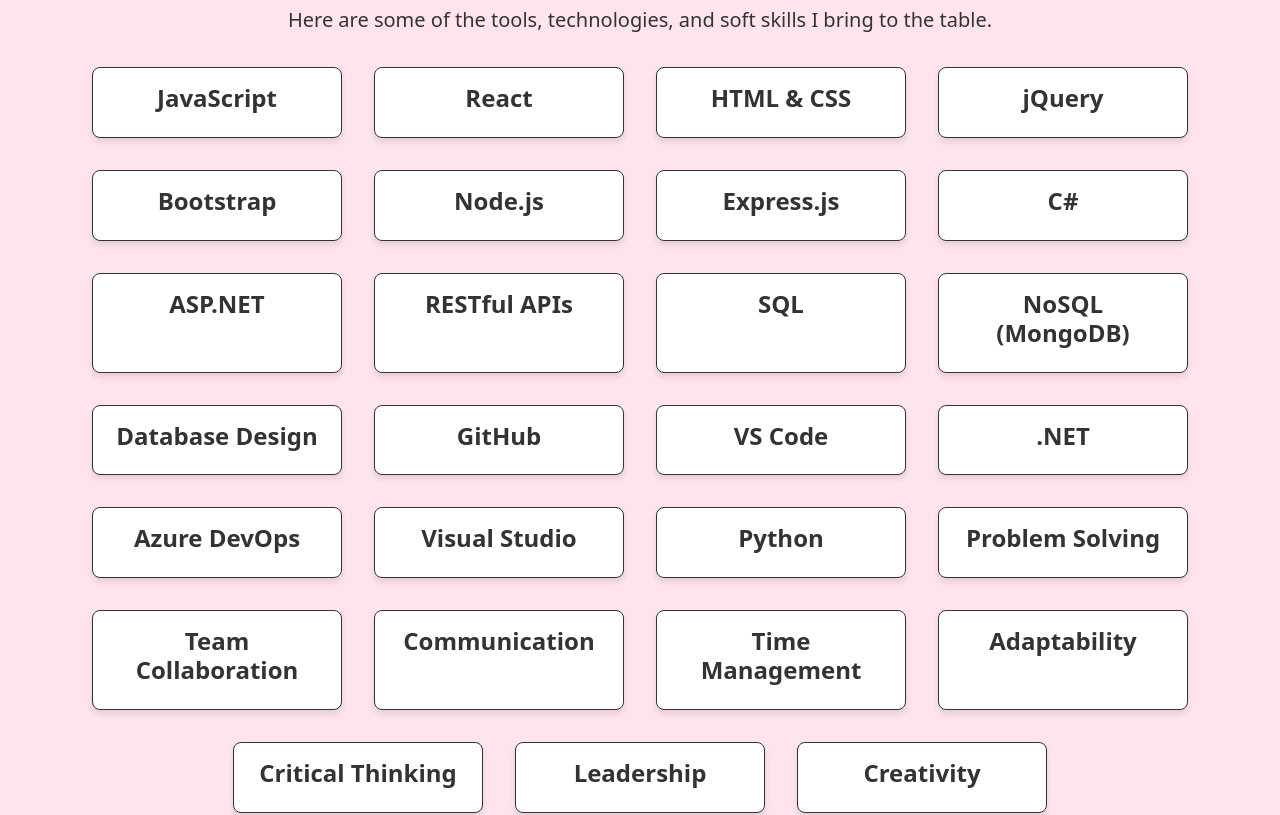
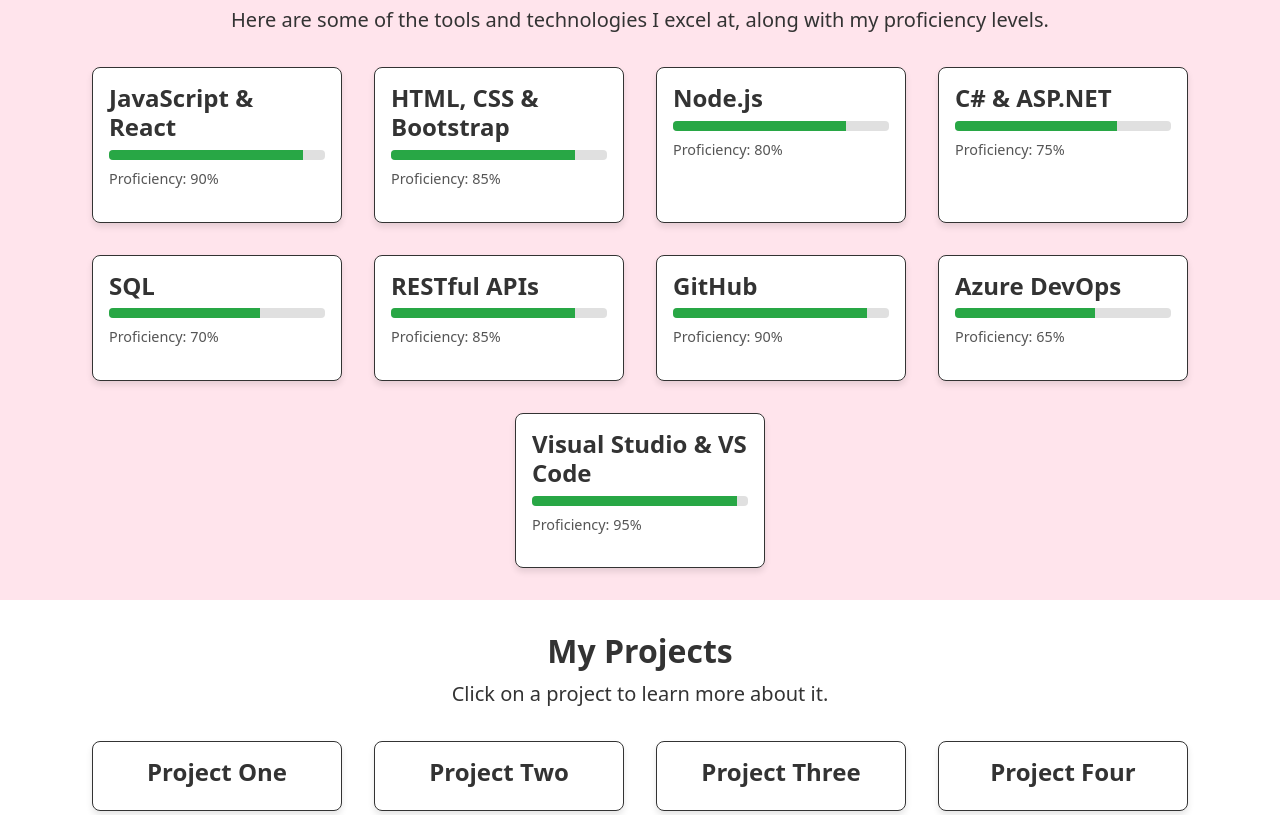
Before and after one commit to Mandiluvendlebe/Portfolio, a React (Create React App) app: page / in a window 1280 px wide. Shown: the part 1441-2256 px from the top of the page. Built offline with nearby package versions, Linux system fonts and the light colour scheme.

Commit message:
Projects section back to list of projects

```diff
--- a/src/components/Projects.jsx
+++ b/src/components/Projects.jsx
@@ -34,7 +34,7 @@
     <section
       className="text-center"
       style={{
-        backgroundColor:'#fff',
+        backgroundColor: '#fff', // Set background color to white
         color: '#333',
         padding: '2rem',
       }}
@@ -51,13 +51,15 @@
           <div
             key={project.id}
             style={{
-              backgroundColor: '#fff',
+              backgroundColor: '#fff', // White background for each card
               border: '1px solid #333',
               borderRadius: '8px',
               padding: '1rem',
-              width: '250px',
+              width: '250px', // Smaller card width
               boxShadow: '0 4px 6px rgba(0, 0, 0, 0.1)',
+              cursor: 'pointer',
             }}
+            onClick={() => toggleDescription(project.id)}
           >
             <h4 className="fw-bold">{project.title}</h4>
             {activeProject === project.id && (
--- a/src/components/Skills.jsx
+++ b/src/components/Skills.jsx
@@ -1,37 +1,16 @@
 import React from 'react';
 
 const Skills = () => {
-  const technicalSkills = [
-    'JavaScript',
-    'React',
-    'HTML & CSS',
-    'jQuery',
-    'Bootstrap',
-    'Node.js',
-    'Express.js',
-    'C#',
-    'ASP.NET',
-    'RESTful APIs',
-    'SQL',
-    'NoSQL (MongoDB)',
-    'Database Design',
-    'GitHub',
-    'VS Code',
-    '.NET',
-    'Azure DevOps',
-    'Visual Studio',
-    'Python',
-  ];
-
-  const softSkills = [
-    'Problem Solving',
-    'Team Collaboration',
-    'Communication',
-    'Time Management',
-    'Adaptability',
-    'Critical Thinking',
-    'Leadership',
-    'Creativity',
+  const skills = [
+    { name: 'JavaScript & React', level: 90 },
+    { name: 'HTML, CSS & Bootstrap', level: 85 },
+    { name: 'Node.js', level: 80 },
+    { name: 'C# & ASP.NET', level: 75 },
+    { name: 'SQL', level: 70 },
+    { name: 'RESTful APIs', level: 85 },
+    { name: 'GitHub', level: 90 },
+    { name: 'Azure DevOps', level: 65 },
+    { name: 'Visual Studio & VS Code', level: 95 },
   ];
 
   return (
@@ -45,13 +24,13 @@
     >
       <h2 className="fw-bold">My Skills</h2>
       <p className="lead" style={{ marginBottom: '2rem' }}>
-        Here are some of the tools, technologies, and soft skills I bring to the table.
+        Here are some of the tools and technologies I excel at, along with my proficiency levels.
       </p>
       <div
         className="d-flex flex-wrap justify-content-center"
         style={{ gap: '2rem', maxWidth: '1200px', margin: '0 auto' }}
       >
-        {[...technicalSkills, ...softSkills].map((skill, index) => (
+        {skills.map((skill, index) => (
           <div
             key={index}
             style={{
@@ -61,9 +40,29 @@
               padding: '1rem',
               width: '250px', // Smaller card width
               boxShadow: '0 4px 6px rgba(0, 0, 0, 0.1)',
+              textAlign: 'left',
             }}
           >
-            <h4 className="fw-bold">{skill}</h4>
+            <h4 className="fw-bold">{skill.name}</h4>
+            <div
+              style={{
+                backgroundColor: '#e0e0e0',
+                borderRadius: '4px',
+                overflow: 'hidden',
+                marginTop: '0.5rem',
+              }}
+            >
+              <div
+                style={{
+                  width: `${skill.level}%`,
+                  backgroundColor: '#28a745', // Green color for proficiency
+                  height: '10px',
+                }}
+              ></div>
+            </div>
+            <p style={{ marginTop: '0.5rem', fontSize: '0.9rem', color: '#555' }}>
+              Proficiency: {skill.level}%
+            </p>
           </div>
         ))}
       </div>
```
